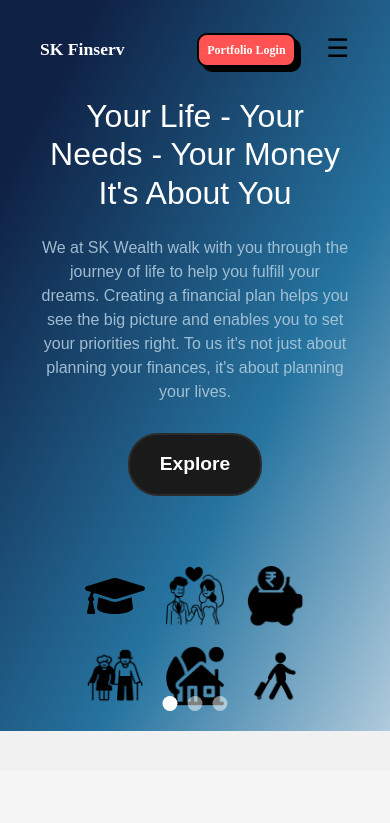
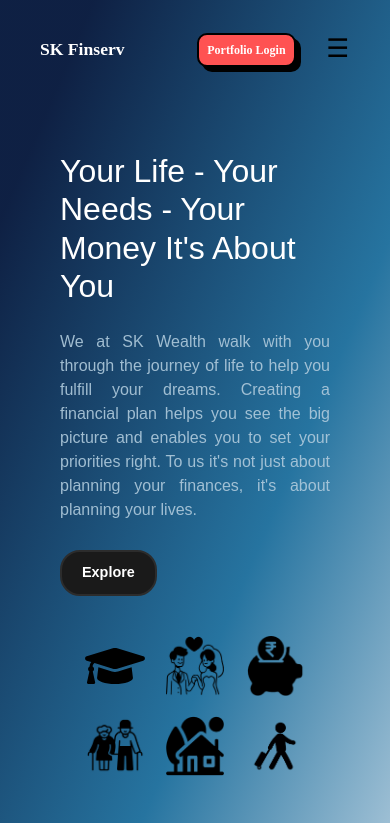
Before and after one commit to siddu015/SKFinserv, a React (Vite) app in the folder skfinserv/: page / in a window 390 px wide. Shown: the top 823 px of the page. Built offline with nearby package versions, Linux system fonts and the light colour scheme; a web font is replaced by a local one.

Commit message:
Slide and Home alignments and responsiveness added

```diff
--- a/skfinserv/src/components/Header/Logo.jsx
+++ b/skfinserv/src/components/Header/Logo.jsx
@@ -24,6 +24,7 @@ const Logo = styled.h1`
 
     @media (max-width: 430px) {
         font-size: 1.1rem;
+        margin-right: 0.5rem;
     }
 `;
 
--- a/skfinserv/src/components/Header/PortfolioLoginButton.jsx
+++ b/skfinserv/src/components/Header/PortfolioLoginButton.jsx
@@ -46,7 +46,7 @@ const StyledWrapper = styled.div`
     @media (max-width: 768px) {
         .comic-button {
             padding: 10px 16px; /* Smaller padding for mobile */
-            font-size: 1rem; /* Smaller font size for mobile */
+            font-size: 0.9rem; /* Smaller font size for mobile */
         }
     }
 
@@ -69,7 +69,7 @@ const PortfolioLoginButton = styled.div`
     }
 
     @media (max-width: 430px) {
-        margin-left: 30px;
+        margin-left: 10px;
         margin-right: -30px;
     }
 `;
--- a/skfinserv/src/components/homeButton.jsx
+++ b/skfinserv/src/components/homeButton.jsx
@@ -50,6 +50,22 @@ const StyledWrapper = styled.div`
         background: #292929;
     }
 
+    /* Responsive adjustments */
+    @media (max-width: 768px) {
+        .boton-elegante {
+            padding: 12px 25px;
+            font-size: 1rem;
+            border-radius: 25px;
+        }
+    }
+
+    @media (max-width: 480px) {
+        .boton-elegante {
+            padding: 10px 20px;
+            font-size: 0.9rem;
+            border-radius: 20px;
+        }
+    }
 `;
 
 export default Button;
--- a/skfinserv/src/sections/home.jsx
+++ b/skfinserv/src/sections/home.jsx
@@ -2,14 +2,12 @@ import React, { useState } from "react";
 import styled from "styled-components";
 import SlideOne from "./slide1.jsx";
 import SlideTwo from "./slide2.jsx";
-import SlideThree from "./slide3.jsx";
 
 const Home = () => {
     const [currentSlide, setCurrentSlide] = useState(0);
     const slides = [
         { id: 1, component: <SlideOne /> },
         { id: 2, component: <SlideTwo /> },
-        { id: 3, component: <SlideThree /> },
     ];
 
     const handleDotClick = (index) => {
@@ -56,6 +54,9 @@ const SlidesWrapper = styled.div`
     height: 100%;
     transform: translateX(-${(props) => props.currentSlide * 100}vw);
     transition: transform 0.5s ease;
+    padding: 0 20px;
+    box-sizing: border-box; // Include padding in width calculation
+    //overflow: hidden;
 `;
 
 const Slide = styled.div`
@@ -65,7 +66,7 @@ const Slide = styled.div`
     align-items: center;
     height: 800px;
     text-align: center;
-    padding: 20px;
+    padding: 0 20px;
 
     @media (max-width: 768px) {
         height: auto;
--- a/skfinserv/src/sections/slide1.jsx
+++ b/skfinserv/src/sections/slide1.jsx
@@ -37,22 +37,23 @@ const SlideContent = styled.div`
     display: flex;
     justify-content: space-around;
     align-items: center;
+    max-width: 1250px;
+    width: 100%;
     height: 100%;
-    padding: 0 20px;
     gap: 30px;
 
     @media (max-width: 768px) {
         flex-direction: column;
-        padding: 0 20px;
-        margin-top: 60px;
+        padding: 100px 20px;
         gap: 20px;
     }
 `;
 
 const LeftContent = styled.div`
-    max-width: 45%;
+    max-width: 50%;
+    color: #fff;
     text-align: left;
-    color: #fff;
+    margin-right: 2rem;
 
     h1 {
         font-size: 2.8rem;
@@ -63,11 +64,13 @@ const LeftContent = styled.div`
         font-size: 1.3rem;
         margin-bottom: 1.8rem;
         color: rgba(175, 202, 220, 0.9);
+        text-align: justify;
     }
 
     @media (max-width: 768px) {
         max-width: 100%;
-        text-align: center;
+        //text-align: center;
+        margin-right: 0;
         h1 {
             font-size: 2rem;
         }
@@ -78,15 +81,13 @@ const LeftContent = styled.div`
 `;
 
 const RightContent = styled.div`
-    display: flex;
-    flex-direction: column;
-    align-items: center;
-    justify-content: center;
-    max-width: 50%;
+    margin-right: 3rem;
+    max-width: 40%;
 
     @media (max-width: 768px) {
         max-width: 100%;
         margin-top: 20px;
+        margin-right: 0;
     }
 `;
 
--- a/skfinserv/src/sections/slide2.jsx
+++ b/skfinserv/src/sections/slide2.jsx
@@ -1,40 +1,61 @@
-import React, { useState } from "react";
+import React from "react";
 import styled from "styled-components";
+import HomeButton from "../components/homeButton.jsx";
+import FinancialPlanning from "../assets/images/finanicalPlanning.png"
 
-
-// Slide 2 - Second Slide Layout
 const SlideTwo = () => (
     <SlideContent>
-        <h1>Goals are Dreams with Deadlines</h1>
-        <p>The journey to your dreams would be well achieved if you plan for them beforehand.</p>
-        <button>Let's Achieve</button>
+        <LeftContent>
+            <h1>Your Life - Your Needs - Your Money It's About You</h1>
+            <p>We at SK Wealth walk with you through the journey of life to help you fulfill your dreams.
+                Creating a financial plan helps you see the big picture and enables you to set your priorities right.
+                To us it's not just about planning your finances, it's about planning your lives.</p>
+            <HomeButton />
+        </LeftContent>
+        <RightContent>
+                <img src={FinancialPlanning} alt="Financial Planning Icon" />
+        </RightContent>
     </SlideContent>
 );
 
+// Styled Components
+const SlideContent = styled.div`
+    display: flex;
+    justify-content: space-around;
+    align-items: center;
+    max-width: 1250px;
+    width: 100%;
+    height: 100%;
+    gap: 30px;
 
-const SlideContent = styled.div`
+    @media (max-width: 768px) {
+        flex-direction: column;
+        padding: 100px 20px;
+        gap: 20px;
+    }
+`;
+
+const LeftContent = styled.div`
+    max-width: 50%;
+    color: #fff;
+    text-align: left;
+    //margin-right: 2rem;
+    padding: 0 20px;
     h1 {
-        font-size: 2.5rem;
-        margin-bottom: 0.5rem;
-        color: #fff;
+        font-size: 2.8rem;
+        margin-bottom: 1.5rem;
     }
 
     p {
-        font-size: 1.25rem;
+        font-size: 1.3rem;
+        margin-bottom: 1.8rem;
         color: rgba(175, 202, 220, 0.9);
-    }
-
-    button {
-        margin-top: 20px;
-        padding: 10px 20px;
-        font-size: 1rem;
-        color: #fff;
-        background-color: #000;
-        border: none;
-        cursor: pointer;
+        text-align: justify;
     }
 
     @media (max-width: 768px) {
+        max-width: 100%;
+        margin-right: 0;
         h1 {
             font-size: 2rem;
         }
@@ -44,4 +65,32 @@ const SlideContent = styled.div`
     }
 `;
 
+const RightContent = styled.div`
+    //margin-right: 3rem;
+    //max-width: 40%;
+    margin-left: -100px;
+
+    img {
+        width: 400px;
+        height: 400px;
+        object-fit: contain;
+    }
+
+    @media (max-width: 768px) {
+        max-width: 100%;
+        margin-top: 20px;
+        margin-right: 0;
+        justify-content: center;
+        gap: 20px;
+        img {
+            width: 60px;
+            height: 60px;
+        }
+    }
+`;
+
+
+
+
+
 export default SlideTwo;
```
Also changed, not shown: skfinserv/src/assets/Images/finanicalPlanning.png (added), 1 other file (tests, documents, lock files or other folders). Lines whose indentation alone changed are shown as unchanged.
